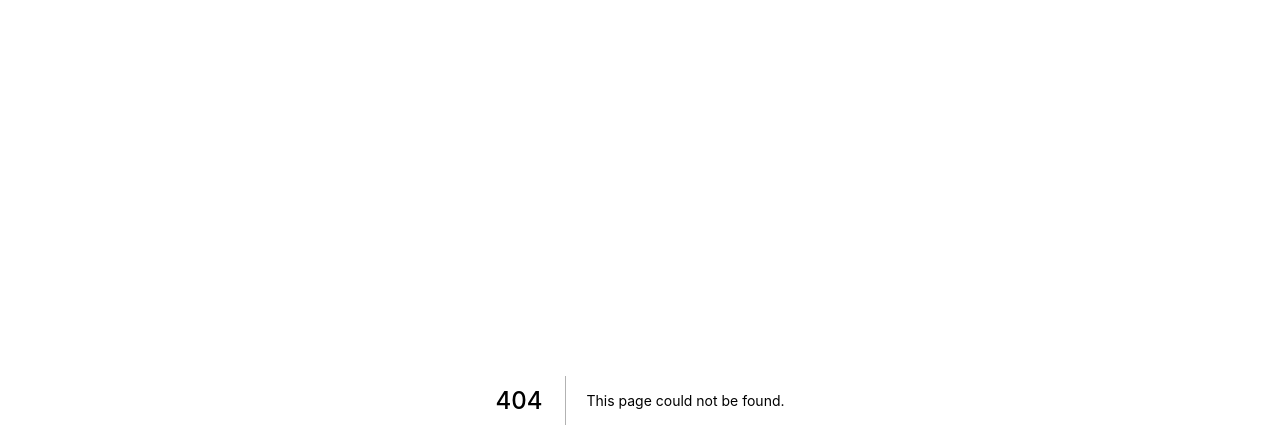
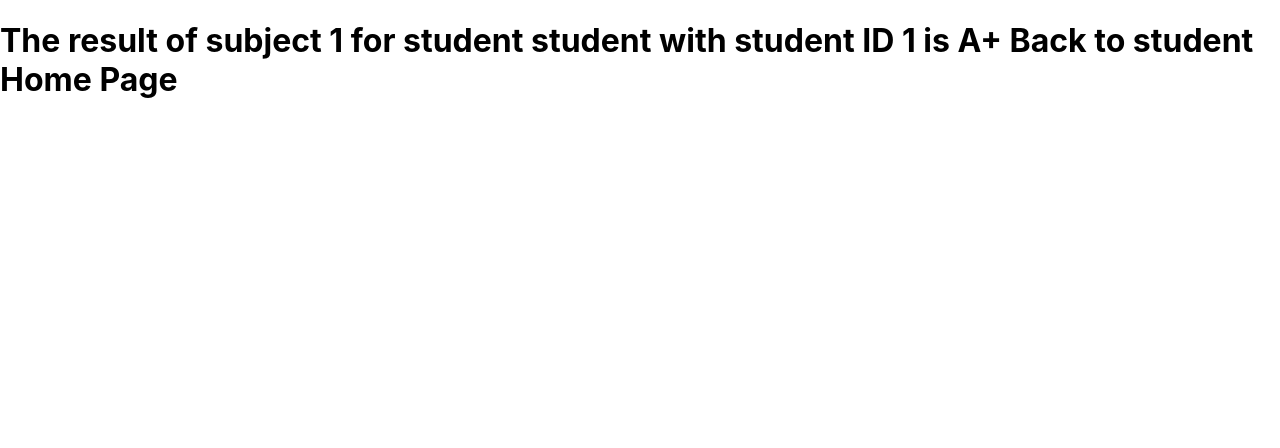
Before and after one commit to Kripu77/NEXTJS, a Next.js app in the folder next-demo/: page /student/1/results/1 in a window 1280 px wide. Before the commit this address had no page. Shown: the top 448 px of the page. Built offline with nearby package versions, Linux system fonts and the light colour scheme.

Commit message:
Student Dynamic Route

```diff
--- /dev/null
+++ b/next-demo/pages/student/[studentID]/results/[subjects].js
@@ -0,0 +1,21 @@
+import { useRouter } from "next/router"
+// import {Link} from "next/link"
+import Link from "next/dist/client/link";
+
+export default function Subjects(){
+    //
+    const Router = useRouter();
+    const subject = Router.query.subjects
+    const ID = Router.query.studentID
+    return (
+      <>
+        <h1>
+          The result of subject {subject} for student student with student ID{" "}
+          {ID} is A+
+          <Link style={{ color: "red" }} href="/student">
+            <a> Back to student Home Page</a>
+          </Link>
+        </h1>
+      </>
+    );
+}
--- /dev/null
+++ b/next-demo/pages/student/index.js
@@ -0,0 +1,3 @@
+export default function Student(){
+    return <h1> Student Homepage</h1>
+}
```
Also changed, not shown: next-demo/pages/student/[studentID]/index.js (added, +9 -0 lines), next-demo/pages/student/[studentID]/results/index.js (added, +8 -0 lines).
